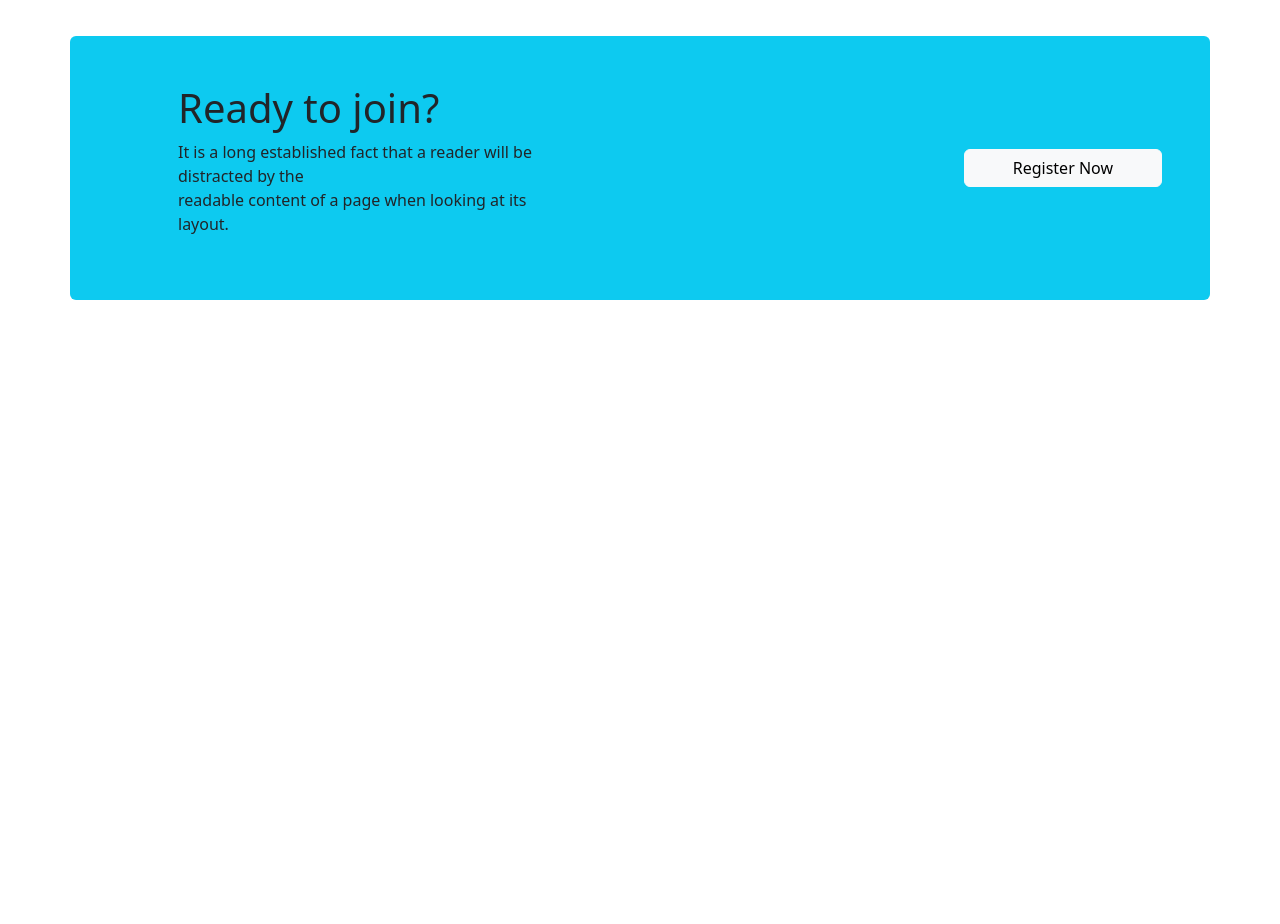
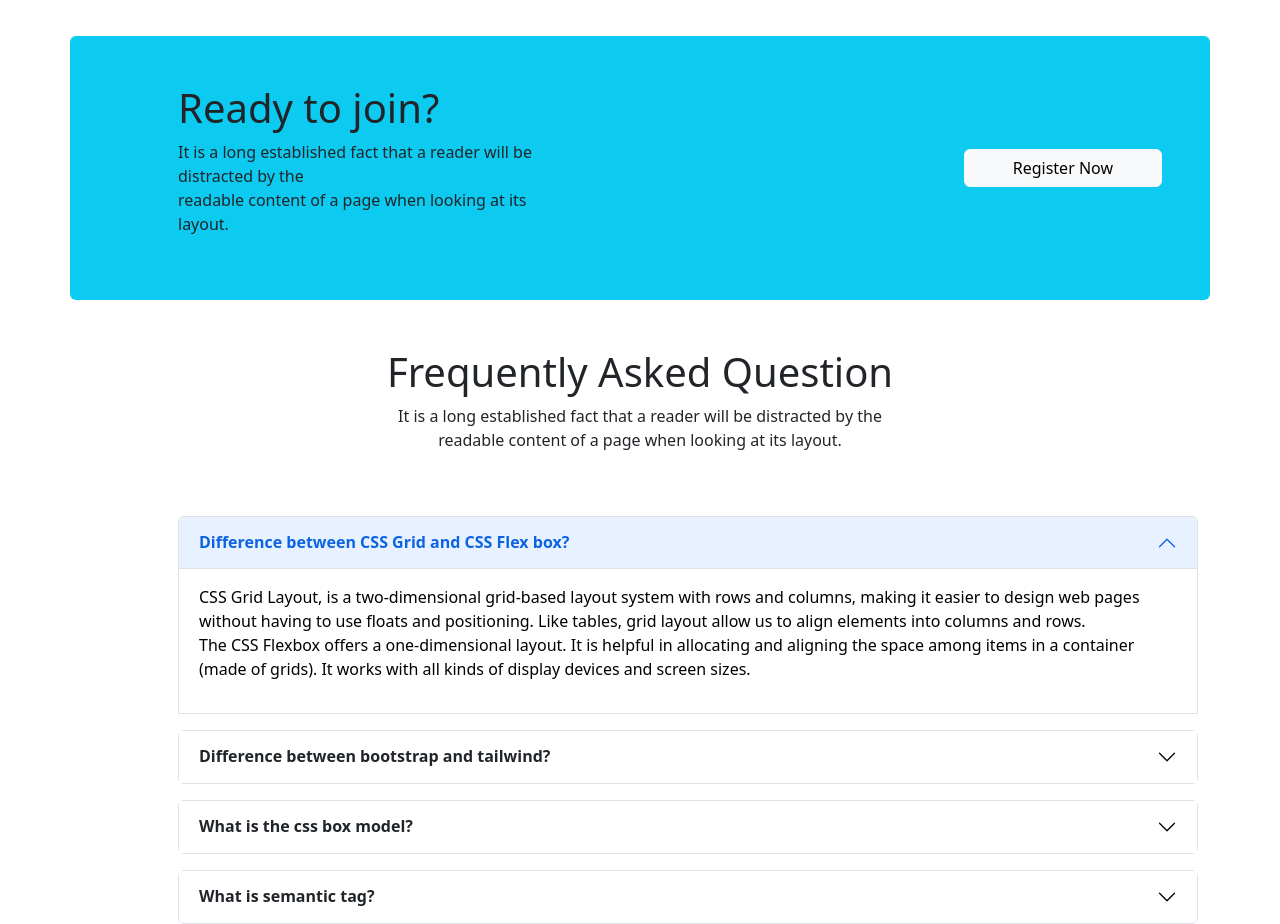
Before and after one commit to nazmu957/SkillUp, a plain HTML site: page index.html in a window 1280 px wide. Shown: the part 1702-2626 px from the top of the page. Before the commit the page ends 2002 px from the top, so only its background shows below. Drawn offline with nearby package versions, Linux system fonts and the light colour scheme.

Commit message:
Question ans part Complete

```diff
--- a/index.html
+++ b/index.html
@@ -352,6 +352,82 @@
                  </div>
            </section>
 
+           <!-- According part -->
+
+           <section class="container">
+                <div class="row text-center p-5">
+                    <h1>Frequently Asked Question</h1>
+                     <p>It is a long established fact that a  reader will be distracted by the <br> readable content of a page when looking at its layout.</p>
+                </div>
+                <div class="container mx-5 px-5 d-grid gap-3">
+                          <div class="accordion" id="accordionExample">
+  <div class="accordion-item ">
+    <h2 class="accordion-header" id="headingOne">
+      <button class="accordion-button fw-bold" type="button" data-bs-toggle="collapse" data-bs-target="#collapseOne" aria-expanded="true" aria-controls="collapseOne">
+        Difference between CSS Grid and CSS Flex box?
+      </button>
+    </h2>
+    <div id="collapseOne" class="accordion-collapse collapse show" aria-labelledby="headingOne" data-bs-parent="#accordionExample">
+      <div class="accordion-body">
+        <p>
+            CSS Grid Layout, is a two-dimensional grid-based layout system with rows and columns, making it easier to design web pages without having to use floats and positioning. Like tables, grid layout allow us to align elements into columns and rows.
+            <br>
+            The CSS Flexbox offers a one-dimensional layout. It is helpful in allocating and aligning the space among items in a container (made of grids). It works with all kinds of display devices and screen sizes.
+        </p>
+      </div>
+    </div>
+  </div>
+  <div class="accordion-item mt-3 border-top rounded" >
+    <h2 class="accordion-header" id="headingTwo">
+      <button class="accordion-button collapsed fw-bold" type="button" data-bs-toggle="collapse" data-bs-target="#collapseTwo" aria-expanded="false" aria-controls="collapseTwo">
+        Difference between bootstrap and tailwind?
+      </button>
+    </h2>
+    <div id="collapseTwo" class="accordion-collapse collapse" aria-labelledby="headingTwo" data-bs-parent="#accordionExample">
+      <div class="accordion-body">
+       <P>
+           Bootstrap comes with a set of pre-styled responsive, mobile-first components that possess a definite UI kit. Tailwind CSS uses a set of utility classes to create a neat UI with more flexibility and uniqueness. Sites created using Bootstrap follow the generic pattern that makes them look identical
+       </P>
+      </div>
+    </div>
+  </div>
+
+  <div class="accordion-item mt-3 border-top rounded">
+    <h2 class="accordion-header" id="headingThree">
+      <button class="accordion-button collapsed fw-bold" type="button" data-bs-toggle="collapse" data-bs-target="#collapseThree" aria-expanded="false" aria-controls="collapseThree">
+        What is the css box model?
+      </button>
+    </h2>
+    <div id="collapseThree" class="accordion-collapse collapse" aria-labelledby="headingThree" data-bs-parent="#accordionExample">
+      <div class="accordion-body">
+       <p>
+           Every element that can be displayed on a web page is comprised of one or more rectangular boxes. CSS box model typically describes how these rectangular boxes are laid out on a web page. These boxes can have different properties and can interact with each other in different ways, but every box has a content area and optional surrounding padding, border, and margin areas.
+       </p>
+      </div>
+    </div>
+  </div>
+  <div class="accordion-item mt-3 border-top rounded">
+    <h2 class="accordion-header" id="headingThree">
+      <button class="accordion-button collapsed fw-bold" type="button" data-bs-toggle="collapse" data-bs-target="#collapseThree" aria-expanded="false" aria-controls="collapseThree">
+       What is semantic tag?
+      </button>
+    </h2>
+    <div id="collapseThree" class="accordion-collapse collapse" aria-labelledby="headingThree" data-bs-parent="#accordionExample">
+      <div class="accordion-body">
+        <p>
+            About 18,900,000 results (0.38 seconds)
+The HTML semantics refers to the tags that provide meaning to an HTML page rather than just presentation. It makes HTML more comprehensible by better defining the different sections and layout of web pages
+        </p>
+      </div>
+    </div>
+  </div>
+
+
+</div>
+                </div>
+           </section>
+
+           <!-- Trusted Part -->
 
      <script src="https://cdn.jsdelivr.net/npm/bootstrap@5.2.0/dist/js/bootstrap.bundle.min.js" integrity="sha384-A3rJD856KowSb7dwlZdYEkO39Gagi7vIsF0jrRAoQmDKKtQBHUuLZ9AsSv4jD4Xa" crossorigin="anonymous"></script>
   </body>
```
